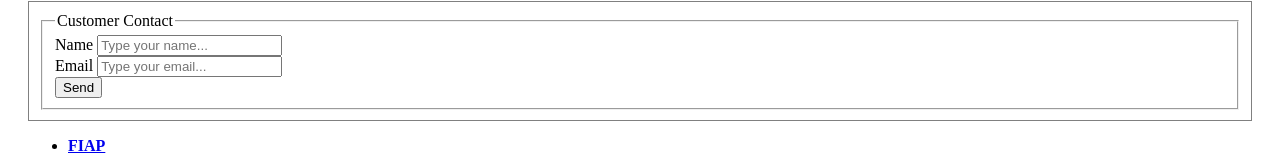
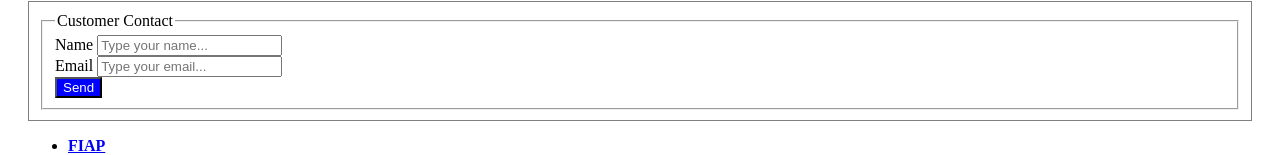
Before and after one commit to CauaMachad0/meu-primeiro-projeto, a plain HTML site: page mreu-projeto1/index.html in a window 1280 px wide. Shown: the part 828-983 px from the top of the page. Drawn offline with Linux system fonts and the light colour scheme.

Commit message:
Editando os botóes da página.

```diff
--- a/mreu-projeto1/css/estilos-paginas-1.css
+++ b/mreu-projeto1/css/estilos-paginas-1.css
@@ -36,3 +36,9 @@ form {
 p {
   color: green;
 }
+
+/*Estilizando os botões da página*/
+form button {
+  background-color: blue;
+  color: white;
+}
```
